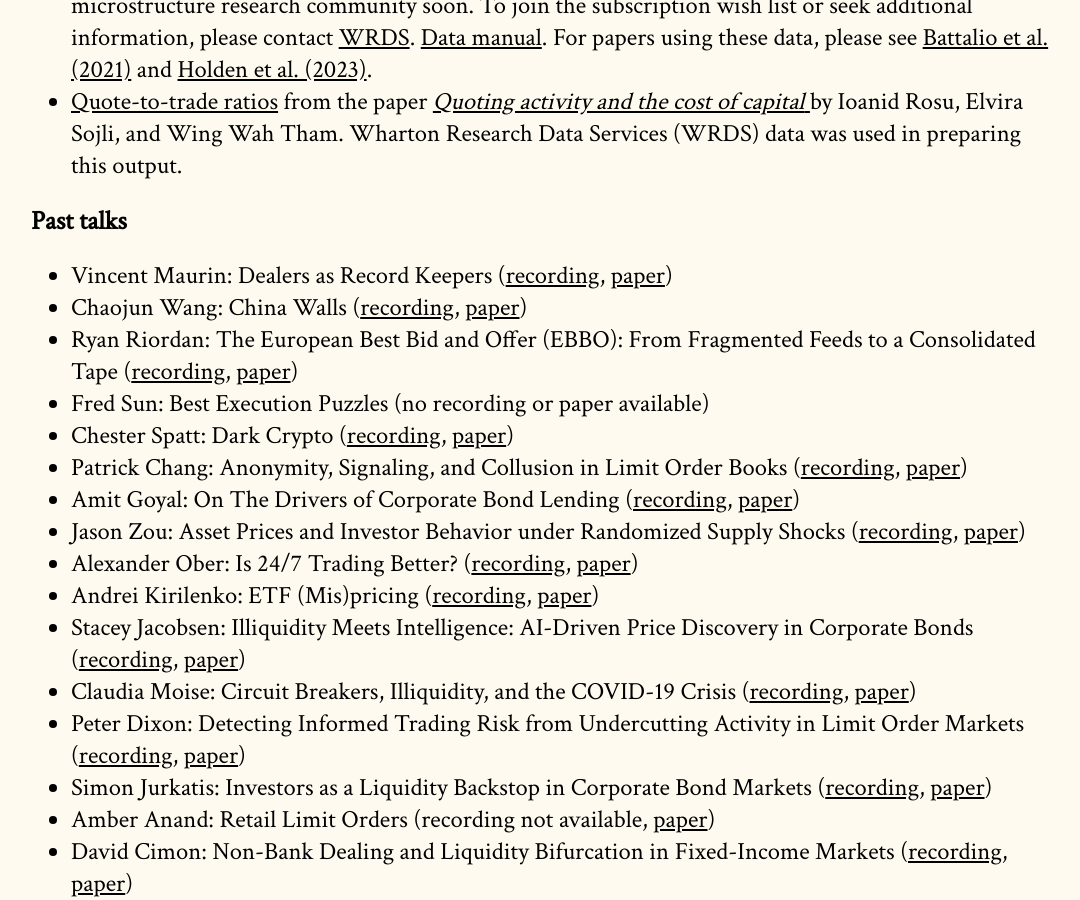
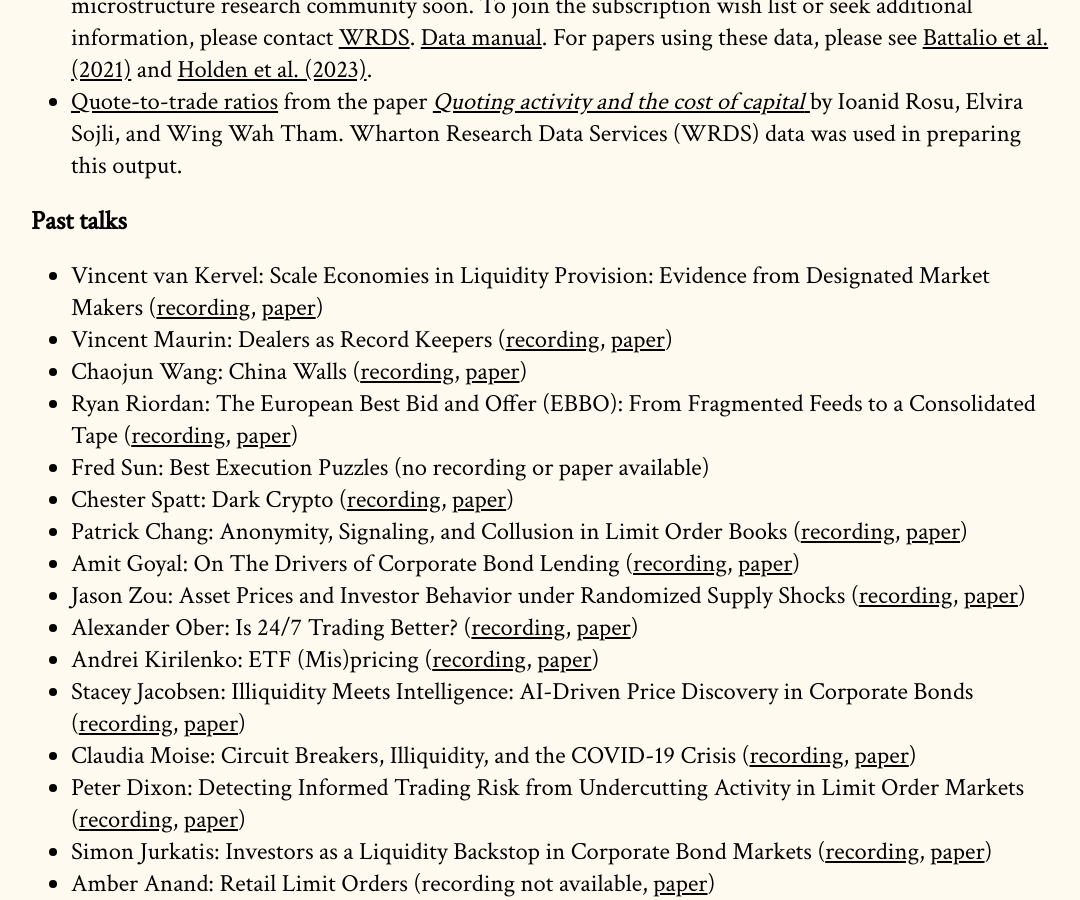
Before and after one commit to cpfiffer/microstructure.exchange, a Jekyll site: the page built from index.md, in a window 1280 px wide and 900 px high, scrolled down 2730 px. Shown: the whole window, without its empty margins (97-1177 px from the left). Built offline with Jekyll 4.4.1, drawn with Linux system fonts in a browser that asks for light colours; some web fonts are replaced.

Commit message:
Update index.md

```diff
--- a/index.md
+++ b/index.md
@@ -73,6 +73,7 @@ The Microstructure Exchange will host resources, tools, and data for microstruct
 - [Quote-to-trade ratios](https://drive.google.com/file/d/1H8wMvA_59-N5Y_xiDPGTbpBsX5BFwOIV/view) from the paper [_Quoting activity and the cost of capital_ ](https://papers.ssrn.com/sol3/papers.cfm?abstract_id=3005928) by Ioanid Rosu, Elvira Sojli, and Wing Wah Tham. Wharton Research Data Services (WRDS) data was used in preparing this output.
 
 ## Past talks
+- Vincent van Kervel: Scale Economies in Liquidity Provision: Evidence from Designated Market Makers ([recording](https://youtu.be/kZd8hCnluHo), [paper](https://papers.ssrn.com/sol3/papers.cfm?abstract_id=5811023))
 - Vincent Maurin: Dealers as Record Keepers ([recording](https://youtu.be/7Ta4lqrh_Qs), [paper](https://papers.ssrn.com/sol3/papers.cfm?abstract_id=6165406))
 - Chaojun Wang: China Walls ([recording](https://youtu.be/_pdbnr4rOug), [paper](https://microstructure.exchange/papers/ChinaWalls.pdf))
 - Ryan Riordan: The European Best Bid and Offer (EBBO): From Fragmented Feeds to a Consolidated Tape ([recording](https://www.youtube.com/watch?v=U_aOJ6MN5aI), [paper](https://microstructure.exchange/papers/ebbo_20260313.pdf))
```
